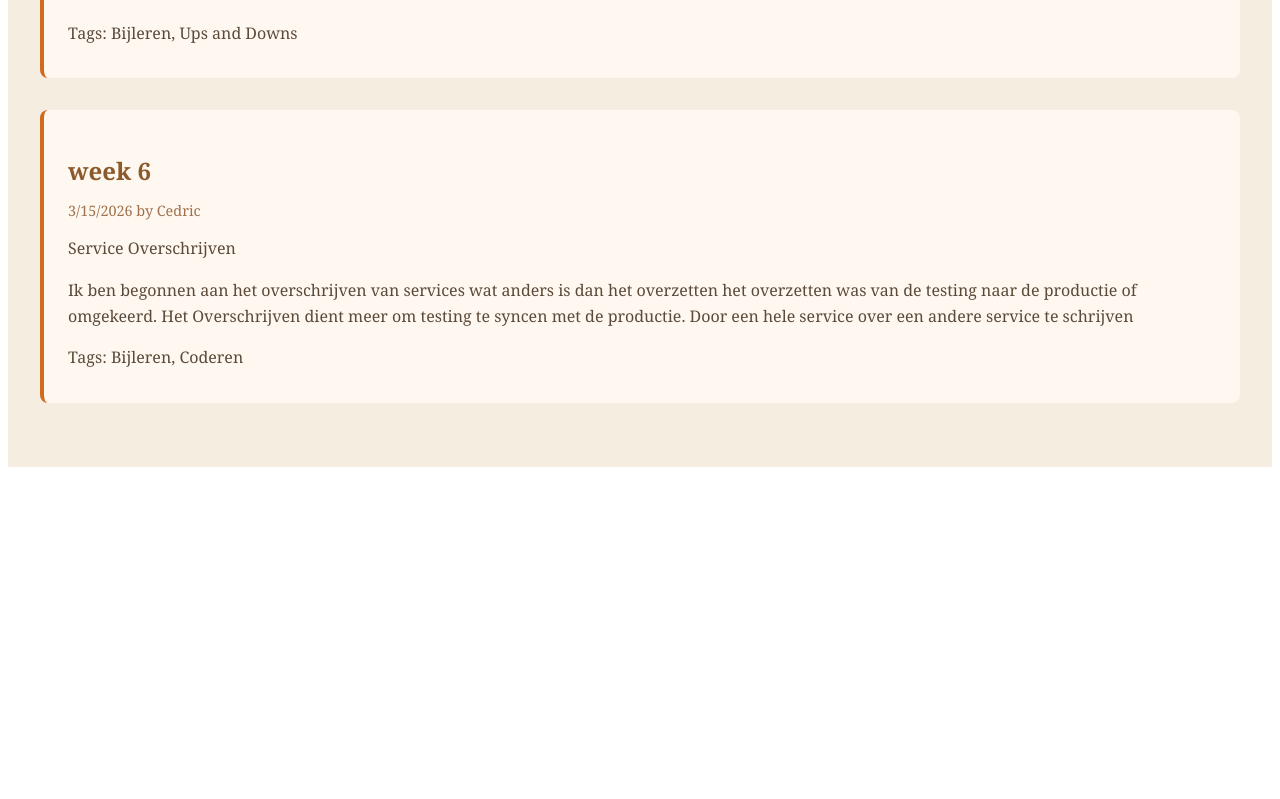
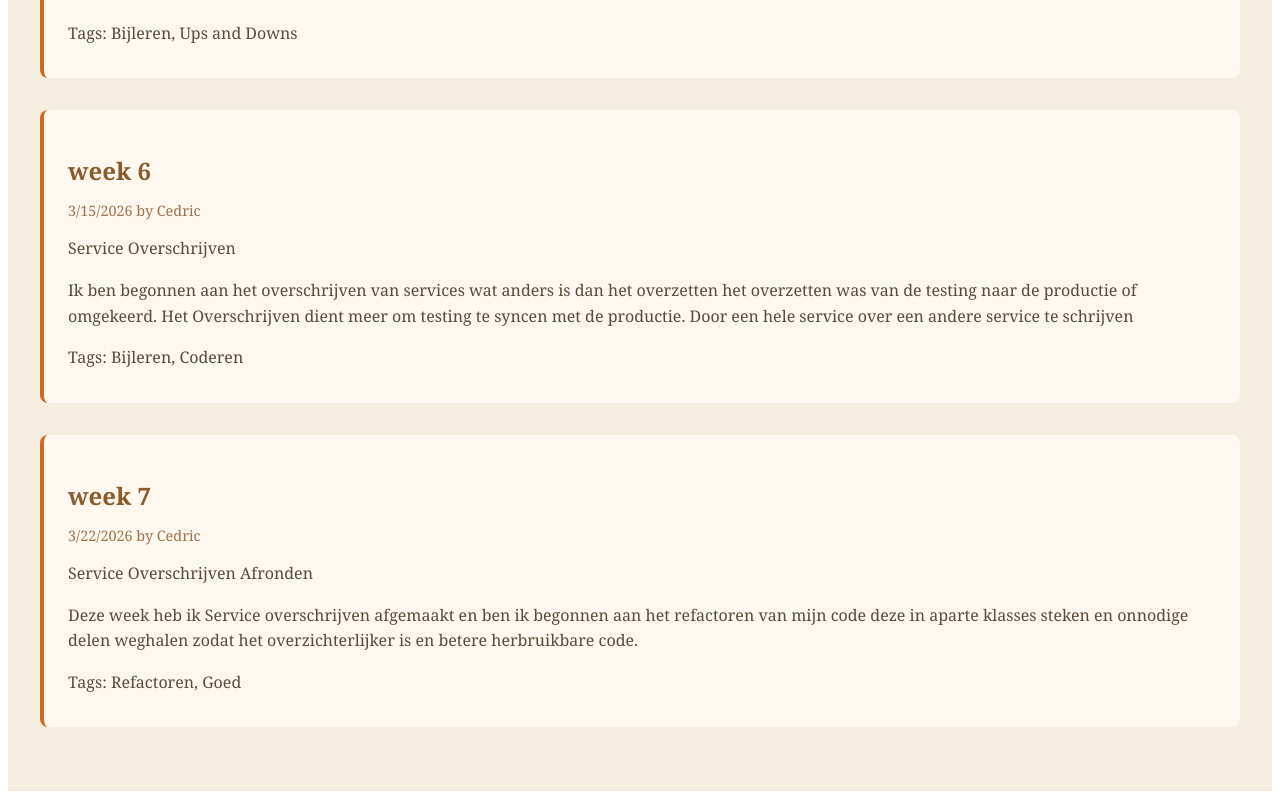
Before and after one commit to CedricDeMaesschalck/Blog, a React (Vite) app in the folder Blog/: page /blog in a window 1280 px wide. Shown: the part 1859-2658 px from the top of the page. Before the commit the page ends 2334 px from the top, so only its background shows below. Built offline with nearby package versions, Linux system fonts and the light colour scheme.

Commit message:
Update Blog.tsx

```diff
--- a/Blog/src/Blog.tsx
+++ b/Blog/src/Blog.tsx
@@ -119,6 +119,15 @@ const Blog = () => {
             date: "03-15-2026",
             author: "Cedric",
             tag: ["Bijleren", "Coderen"]
+        },
+         {
+            id: 7,
+            title : "week 7",
+            excerpt: "Service Overschrijven Afronden",
+            content: " Deze week heb ik Service overschrijven afgemaakt en ben ik begonnen aan het refactoren van mijn code deze in aparte klasses steken en onnodige delen weghalen zodat het overzichterlijker is en betere herbruikbare code. ",
+            date: "03-22-2026",
+            author: "Cedric",
+            tag: ["Refactoren","Goed"]
         }
     ]);
 
```
